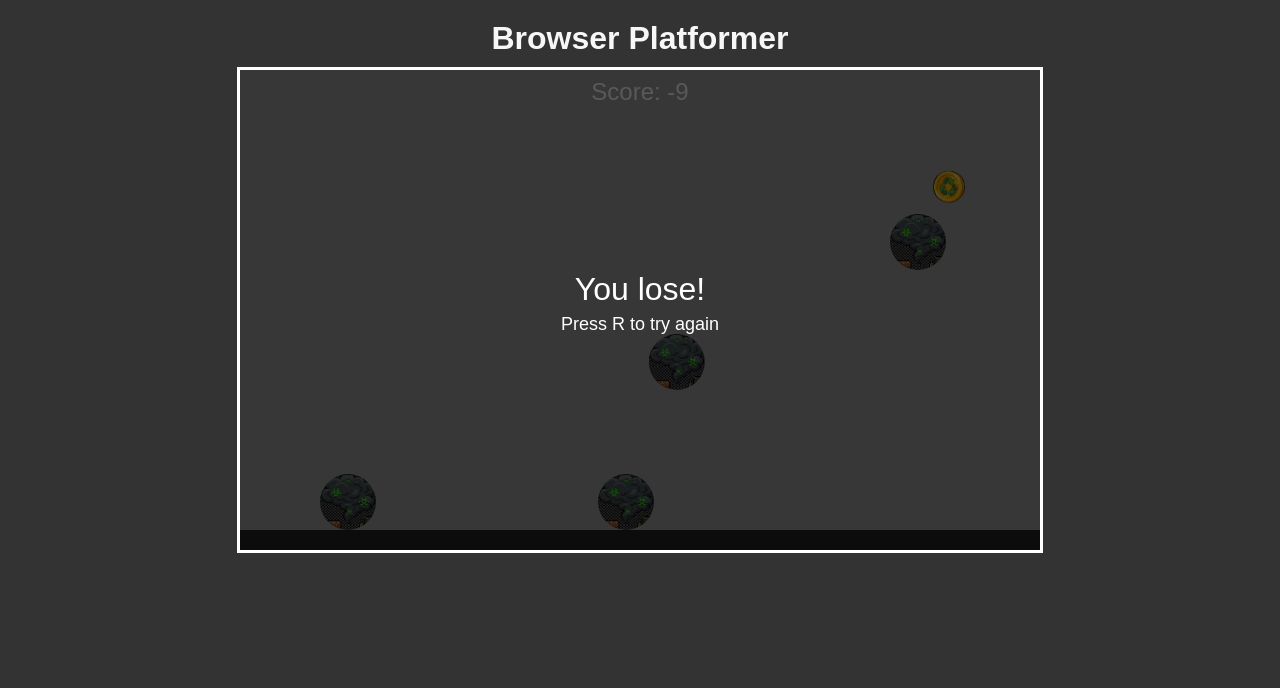
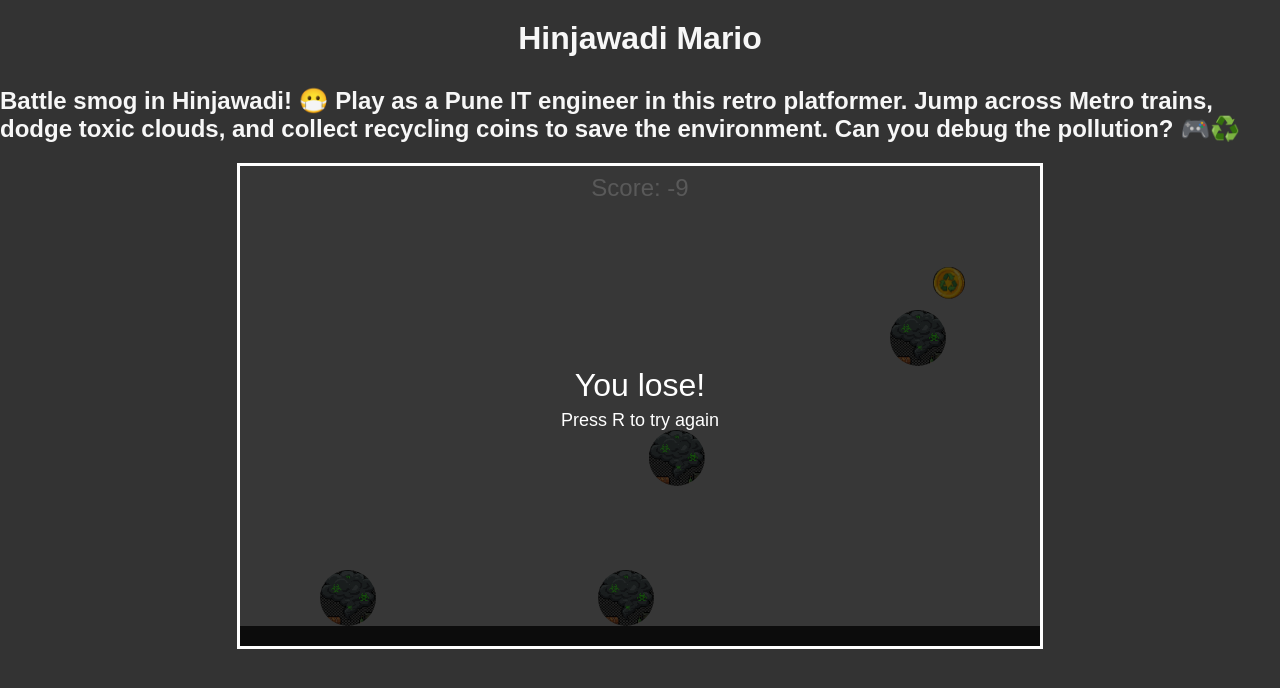
Before and after one commit to amitmuralkar-ui/HinjawadiMario, a plain HTML site: page index.html in a window 1280 px wide. Drawn offline with Linux system fonts and the light colour scheme.

Commit message:
Title and Desc

```diff
--- a/index.html
+++ b/index.html
@@ -3,11 +3,12 @@
 <head>
   <meta charset="UTF-8">
   <meta name="viewport" content="width=device-width, initial-scale=1.0">
-  <title>Browser Platformer</title>
+  <title>Hinjawadi Mario</title>
   <link rel="stylesheet" href="style.css">
 </head>
 <body>
-  <h1>Browser Platformer</h1>
+  <h1>Hinjawadi Mario</h1>
+  <h2>Battle smog in Hinjawadi! 😷 Play as a Pune IT engineer in this retro platformer. Jump across Metro trains, dodge toxic clouds, and collect recycling coins to save the environment. Can you debug the pollution? 🎮♻️ </h2>
   <canvas id="gameCanvas" width="800" height="480"></canvas>
   <script src="game.js"></script>
 </body>
```
